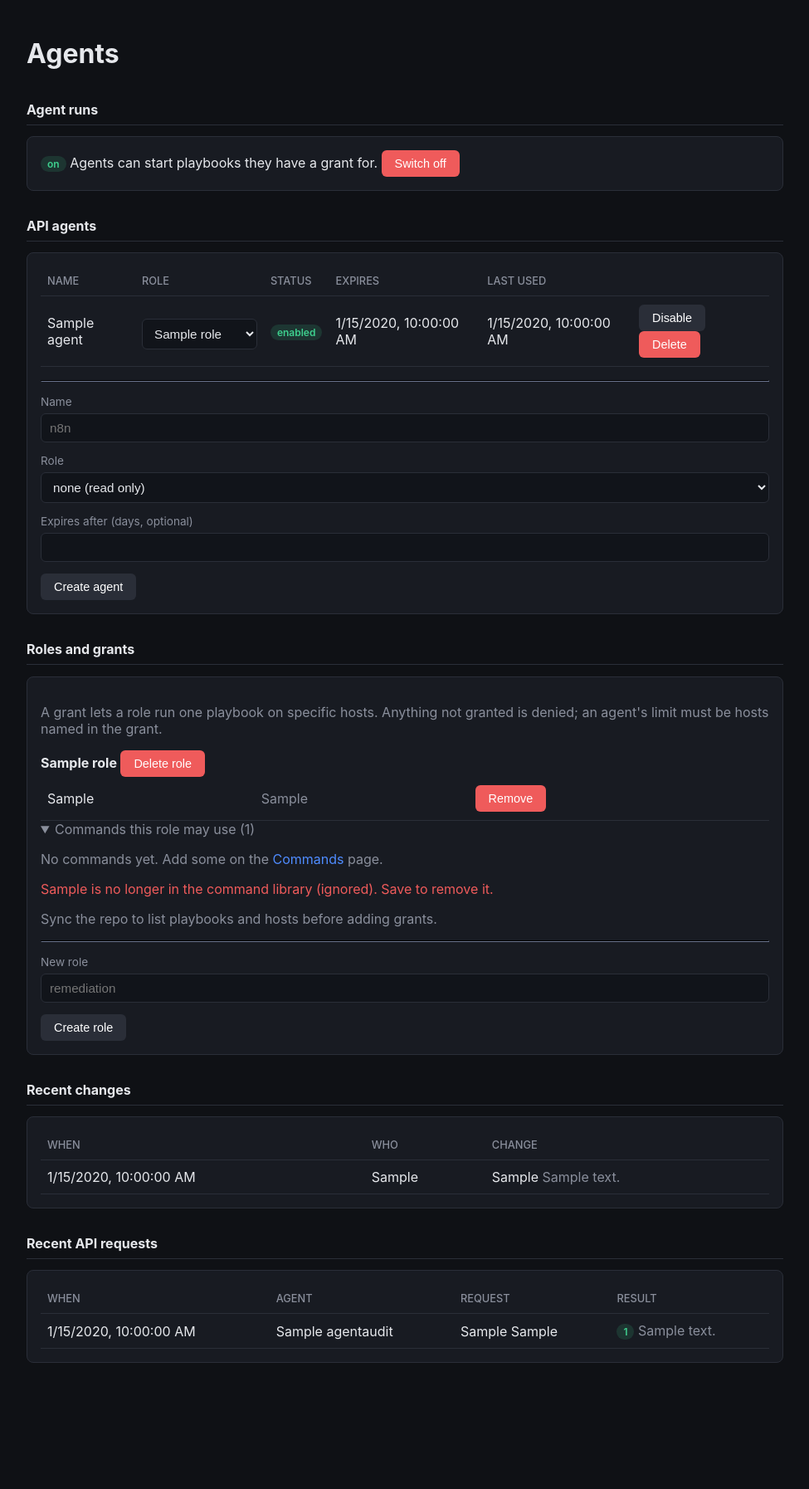
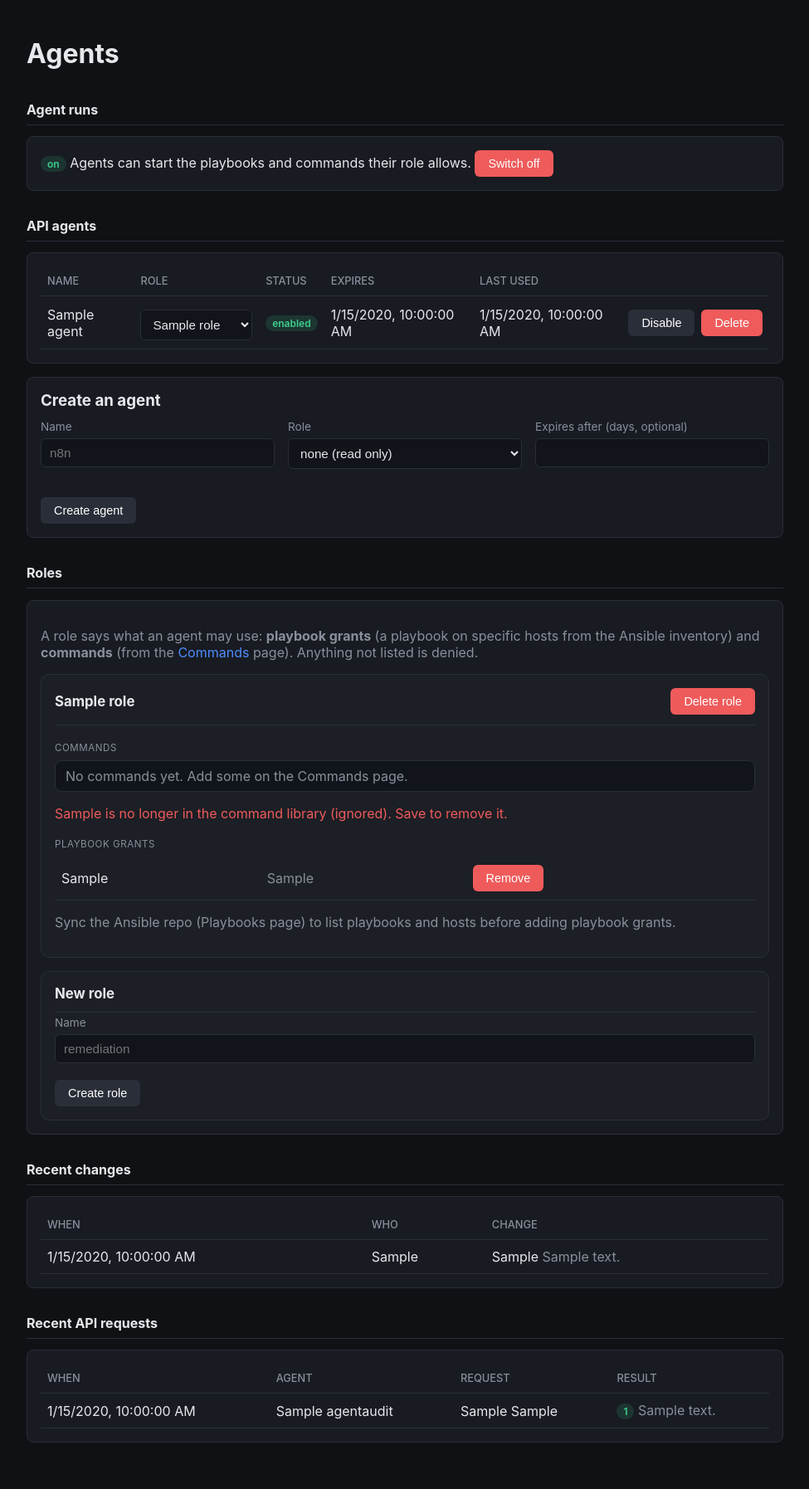
Before and after one commit to ccmpbll/ulmo, a FastAPI app: page /agents in a window 1280 px wide. Shown: the part 57-1851 px from the top of the page at 83% size, without its empty margins (152-1127 px from the left). Before the commit the page ends 1699 px from the top, so only its background shows below. Run offline with FastAPI, Linux system fonts and the light colour scheme; the visitor is signed in with stand-in values (Sample User, id 1); tables that the repository leaves empty hold one stand-in row (values such as "Sample post"); parts of the project's set-up code (start-up, migrations or seed data) failed here and were passed over.

Commit message:
Polish the Commands and Agents pages
- Actions that are links (Edit, View, New command, Download, Back, Cancel,
  Back to commands) are now buttons like Test connection and Delete: a.btn is
  laid out and coloured as a button, and rows of actions share one aligned
  layout.
- Picking commands for a host or role uses a scrollable list with each
  command's description (or where it runs), a highlighted ticked state and a
  filter box once there are more than six. The filter hides rows with a rule
  that beats display:flex, and ticked rows stay ticked while hidden.
- The host form is a grid with space before its buttons; the editor's text
  boxes are monospace and resizable; the Agents page's create-agent form
  matches.
- Roles are panels with their name and Delete button in a header, then
  Commands and Playbook grants as separate labelled sections.
- A host that offers more than four commands folds the list under "N
  commands" instead of printing them all.
- The kill switch text now mentions commands too.

Tests cover the pieces that are easy to break without a browser: the hidden
rule, the filter script loading and parsing, button markup on every page, the
folded list and where the filter box appears.

```diff
--- a/app/routers/agents.py
+++ b/app/routers/agents.py
@@ -34,10 +34,15 @@ def _page(request: Request, error: str | None = None, new_token: tuple[str, str]
             "roles": roles,
             "grants": {r.id: [g for g in grants if g.role_id == r.id] for r in roles},
             "library_commands": sorted(library.commands),
+            "command_items": [
+                (name, f"runs on {', '.join(library.hosts_offering(name))}" if library.hosts_offering(name) else "no host offers this yet")
+                for name in sorted(library.commands)
+            ],
             "role_commands": {r.id: sorted(c.command for c in role_commands if c.role_id == r.id) for r in roles},
             "offered_by": {name: library.hosts_offering(name) for name in library.commands},
             "playbooks": git_sync.list_playbooks(),
             "hosts": inventory.list_hosts(),
+            "host_items": [(h, "") for h in inventory.list_hosts()],
             "runs_enabled": agents.runs_enabled(),
             "audit": audit,
             "changes": changes,
--- a/app/routers/command_admin.py
+++ b/app/routers/command_admin.py
@@ -41,6 +41,10 @@ def _page(request: Request, error: str | None = None, ok: str | None = None, hos
         {
             "library": library,
             "commands": sorted(library.commands.values(), key=lambda t: t.id),
+            "command_items": [
+                (t.id, t.description + (f" · risk {t.risk}" if t.risk else ""))
+                for t in sorted(library.commands.values(), key=lambda t: t.id)
+            ],
             "hosts": sorted(library.hosts.values(), key=lambda h: h.name),
             "offered_by": {n: library.hosts_offering(n) for n in library.commands},
             "editing_host": library.hosts.get(host),
--- /dev/null
+++ b/app/static/filter.js
@@ -0,0 +1,9 @@
+// Filters a checklist as you type. Items hidden by the filter stay ticked and are still submitted.
+document.addEventListener("input", function (e) {
+  var box = e.target.closest ? e.target.closest("[data-filter]") : null;
+  if (!box) return;
+  var q = box.value.trim().toLowerCase();
+  document.querySelectorAll(box.getAttribute("data-filter") + " .check-item").forEach(function (item) {
+    item.hidden = q !== "" && item.textContent.toLowerCase().indexOf(q) === -1;
+  });
+});
--- a/app/static/style.css
+++ b/app/static/style.css
@@ -55,7 +55,7 @@ form label {
   font-size: 0.85rem;
   color: var(--muted);
 }
-form input, form select {
+form input, form select, form textarea {
   display: block;
   width: 100%;
   margin-top: 6px;
@@ -75,6 +75,10 @@ button, .btn {
   font-size: 0.9rem;
   cursor: pointer;
 }
+a.btn, summary.btn { display: inline-block; text-decoration: none; color: #fff; line-height: 1.2; }
+a.btn:hover { text-decoration: none; }
+summary.btn { list-style: none; }
+summary.btn::-webkit-details-marker { display: none; }
 button.secondary, .btn.secondary { background: #2a2e38; }
 button.danger, .btn.danger { background: var(--red); }
 button, .btn { transition: opacity 0.15s ease, transform 0.15s ease; }
@@ -195,3 +199,41 @@ pre.log {
 .settings-section h2 { font-size: 1rem; border-bottom: 1px solid var(--border); padding-bottom: 8px; }
 
 .user-row { display: flex; align-items: center; justify-content: space-between; padding: 8px 0; }
+
+/* Rows of buttons (and links that are buttons) */
+.actions { display: flex; flex-wrap: wrap; align-items: center; gap: 8px; }
+.actions form { margin: 0; }
+.form-actions { margin-top: 20px; }
+td.actions-cell { white-space: nowrap; }
+td.actions-cell .actions { flex-wrap: nowrap; justify-content: flex-end; }
+.section-head { display: flex; align-items: center; justify-content: space-between; gap: 12px; margin-bottom: 12px; }
+.section-head h3, .section-head h2 { margin: 0; }
+
+/* Forms: fields side by side where there is room */
+.form-grid { display: grid; grid-template-columns: repeat(auto-fit, minmax(200px, 1fr)); gap: 0 16px; }
+.subhead { font-size: 0.72rem; text-transform: uppercase; letter-spacing: 0.05em; color: var(--muted); margin: 20px 0 8px; }
+
+/* A list of things to tick: scrolls and filters instead of growing without end */
+.checklist { border: 1px solid var(--border); border-radius: 8px; background: #11141a; max-height: 260px; overflow-y: auto; }
+.check-item { display: flex; align-items: flex-start; gap: 12px; padding: 10px 12px; margin: 0; border-bottom: 1px solid var(--border); cursor: pointer; color: var(--text); font-size: 0.9rem; }
+.check-item[hidden] { display: none; }  /* without this, display:flex above would beat the hidden attribute */
+.check-item:last-child { border-bottom: none; }
+.check-item:hover { background: rgba(255, 255, 255, 0.03); }
+.check-item:has(input:checked) { background: rgba(79, 140, 255, 0.1); }
+.check-item input[type="checkbox"] { display: inline-block; width: auto; margin: 3px 0 0; flex: none; }
+.check-item .name { display: block; font-weight: 600; }
+.check-item .meta { display: block; color: var(--muted); font-size: 0.8rem; margin-top: 2px; }
+.check-filter { margin: 0 0 8px; }
+
+/* A role (or other grouped thing) on its own panel inside a card */
+.panel { border: 1px solid var(--border); border-radius: 10px; padding: 16px; margin-bottom: 16px; background: rgba(255, 255, 255, 0.015); }
+.panel:last-of-type { margin-bottom: 0; }
+.panel-head { display: flex; align-items: center; justify-content: space-between; gap: 12px; padding-bottom: 12px; margin-bottom: 4px; border-bottom: 1px solid var(--border); }
+.panel-head h3 { margin: 0; font-size: 1.05rem; }
+.panel details { margin: 12px 0 0; }
+.panel details > form { margin-top: 12px; }
+.empty { color: var(--muted); margin: 8px 0; }
+td details summary { cursor: pointer; color: var(--text); }
+td details[open] summary { margin-bottom: 4px; }
+pre.diff { background: #11141a; border: 1px solid var(--border); border-radius: 8px; padding: 12px; overflow-x: auto; font-size: 0.82rem; line-height: 1.5; }
+textarea.code { font-family: ui-monospace, SFMono-Regular, Menlo, monospace; font-size: 0.88rem; line-height: 1.5; resize: vertical; }
--- /dev/null
+++ b/app/templates/_macros.html
@@ -0,0 +1,19 @@
+{#
+  A scrollable list of checkboxes, with a filter box once there are many.
+  items: list of (value, detail) pairs; selected: the values to tick.
+#}
+{% macro checklist(id, field, items, selected, empty="Nothing to choose from yet.") %}
+{% if items | length > 6 %}
+<input type="search" class="check-filter" data-filter="#{{ id }}" placeholder="Filter {{ items | length }} items" aria-label="Filter the list" />
+{% endif %}
+<div class="checklist" id="{{ id }}">
+  {% for value, detail in items %}
+  <label class="check-item">
+    <input type="checkbox" name="{{ field }}" value="{{ value }}" {{ 'checked' if value in selected }} />
+    <span><span class="name">{{ value }}</span>{% if detail %}<span class="meta">{{ detail }}</span>{% endif %}</span>
+  </label>
+  {% else %}
+  <p class="empty" style="padding: 0 12px;">{{ empty }}</p>
+  {% endfor %}
+</div>
+{% endmacro %}
--- a/app/templates/agents.html
+++ b/app/templates/agents.html
@@ -1,4 +1,5 @@
 {% extends "base.html" %}
+{% from "_macros.html" import checklist %}
 {% block title %}Agents - ulmo{% endblock %}
 {% block content %}
 <div class="page-header"><h1>Agents</h1></div>
@@ -17,7 +18,7 @@
   <div class="card">
     <form method="post" action="/agent-runs/toggle">
       {% if runs_enabled %}
-      <span class="badge success">on</span> Agents can start playbooks they have a grant for.
+      <span class="badge success">on</span> Agents can start the playbooks and commands their role allows.
       <button type="submit" class="danger">Switch off</button>
       {% else %}
       <span class="badge failed">off</span> No agent can start a run. Reading and cancelling still work.
@@ -50,13 +51,11 @@
           <td><span class="badge {{ 'success' if a.enabled else 'cancelled' }}">{{ 'enabled' if a.enabled else 'disabled' }}</span></td>
           <td>{{ a.expires_at | local_time if a.expires_at else 'never' }}</td>
           <td>{{ a.last_used_at | local_time }}</td>
-          <td>
-            <form method="post" action="/agents/{{ a.id }}/toggle" style="display:inline">
-              <button type="submit" class="secondary">{{ 'Disable' if a.enabled else 'Enable' }}</button>
-            </form>
-            <form method="post" action="/agents/{{ a.id }}/delete" style="display:inline" onsubmit="return confirm('Delete agent {{ a.name }}? Its token stops working immediately.');">
-              <button type="submit" class="danger">Delete</button>
-            </form>
+          <td class="actions-cell">
+            <div class="actions">
+              <form method="post" action="/agents/{{ a.id }}/toggle"><button type="submit" class="secondary">{{ 'Disable' if a.enabled else 'Enable' }}</button></form>
+              <form method="post" action="/agents/{{ a.id }}/delete" onsubmit="return confirm('Delete agent {{ a.name }}? Its token stops working immediately.');"><button type="submit" class="danger">Delete</button></form>
+            </div>
           </td>
         </tr>
         {% else %}
@@ -64,8 +63,11 @@
         {% endfor %}
       </tbody>
     </table>
-    <hr style="border-color: var(--border); margin: 16px 0;" />
+  </div>
+  <div class="card">
+    <div class="section-head"><h3>Create an agent</h3></div>
     <form method="post" action="/agents">
+      <div class="form-grid">
         <label>Name<input type="text" name="name" required maxlength="40" placeholder="n8n" /></label>
         <label>Role
           <select name="role_id">
@@ -74,84 +76,83 @@
           </select>
         </label>
         <label>Expires after (days, optional)<input type="number" name="expires_days" min="1" /></label>
-      <button type="submit" class="secondary">Create agent</button>
+      </div>
+      <div class="actions form-actions"><button type="submit" class="secondary">Create agent</button></div>
     </form>
 </div>
 </div>
 
 <div class="settings-section">
-  <h2>Roles and grants</h2>
+  <h2>Roles</h2>
   <div class="card">
-    <p class="muted">A grant lets a role run one playbook on specific hosts. Anything not granted is denied; an agent's limit must be hosts named in the grant.</p>
+    <p class="muted">A role says what an agent may use: <strong>playbook grants</strong> (a playbook on specific hosts from the Ansible inventory) and <strong>commands</strong> (from the <a href="/commands">Commands</a> page). Anything not listed is denied.</p>
     {% for r in roles %}
-    <div class="role-block" style="margin-bottom:16px;">
-      <strong>{{ r.name }}</strong>
-      <form method="post" action="/roles/{{ r.id }}/delete" style="display:inline" onsubmit="return confirm('Delete role {{ r.name }}? Agents on it lose the ability to run anything.');">
+    <div class="panel">
+      <div class="panel-head">
+        <h3>{{ r.name }}</h3>
+        <form method="post" action="/roles/{{ r.id }}/delete" onsubmit="return confirm('Delete role {{ r.name }}? Agents on it lose the ability to run anything.');">
           <button type="submit" class="danger">Delete role</button>
         </form>
+      </div>
+
+      <div class="subhead">Commands</div>
+      <form method="post" action="/roles/{{ r.id }}/commands">
+        {{ checklist("role-commands-" ~ r.id, "commands", command_items, role_commands[r.id], "No commands yet. Add some on the Commands page.") }}
+        {% for name in role_commands[r.id] if name not in library_commands %}
+        <p class="error">{{ name }} is no longer in the command library (ignored). Save to remove it.</p>
+        {% endfor %}
+        {% if library_commands %}
+        <div class="actions form-actions"><button type="submit" class="secondary">Save commands</button></div>
+        {% endif %}
+      </form>
+
+      <div class="subhead">Playbook grants</div>
+      {% if grants[r.id] %}
       <table>
         <tbody>
           {% for g in grants[r.id] %}
           <tr>
             <td>{{ g.playbook }}</td>
             <td class="muted">{{ g.hosts.replace(',', ', ') }}</td>
-            <td>
-              <form method="post" action="/grants/{{ g.id }}/delete">
-                <button type="submit" class="danger">Remove</button>
-              </form>
+            <td class="actions-cell">
+              <form method="post" action="/grants/{{ g.id }}/delete"><button type="submit" class="danger">Remove</button></form>
             </td>
           </tr>
-          {% else %}
-          <tr><td colspan="3" class="muted">No grants: this role can read but not run.</td></tr>
           {% endfor %}
         </tbody>
       </table>
-      <details {{ 'open' if role_commands[r.id] }}>
-        <summary class="muted">Commands this role may use{% if role_commands[r.id] %} ({{ role_commands[r.id] | length }}){% endif %}</summary>
-        <form method="post" action="/roles/{{ r.id }}/commands">
-          {% for name in library_commands %}
-          <div>
-            <label class="tag-chip"><input type="checkbox" name="commands" value="{{ name }}" {{ 'checked' if name in role_commands[r.id] }} /> {{ name }}</label>
-            <span class="muted">{% if offered_by[name] %}runs on {{ offered_by[name] | join(', ') }}{% else %}no host offers this yet{% endif %}</span>
-          </div>
       {% else %}
-          <p class="muted">No commands yet. Add some on the <a href="/commands">Commands</a> page.</p>
-          {% endfor %}
-          {% for name in role_commands[r.id] if name not in library_commands %}
-          <p class="error">{{ name }} is no longer in the command library (ignored). Save to remove it.</p>
-          {% endfor %}
-          {% if library_commands %}<button type="submit" class="secondary">Save commands</button>{% endif %}
-        </form>
-      </details>
+      <p class="empty">No playbook grants: this role cannot run playbooks.</p>
+      {% endif %}
       {% if playbooks and hosts %}
       <details>
-        <summary class="muted">Add a grant</summary>
+        <summary class="btn secondary">Add a playbook grant</summary>
         <form method="post" action="/roles/{{ r.id }}/grants">
           <label>Playbook
             <select name="playbook">
               {% for pb in playbooks %}<option value="{{ pb.rel_path }}">{{ pb.rel_path }}</option>{% endfor %}
             </select>
           </label>
-          <div class="chip-list">
-            {% for h in hosts %}
-            <label class="tag-chip"><input type="checkbox" name="hosts" value="{{ h }}" /> {{ h }}</label>
-            {% endfor %}
-          </div>
-          <button type="submit" class="secondary">Add grant</button>
+          <div class="subhead">Hosts it may run on</div>
+          {{ checklist("grant-hosts-" ~ r.id, "hosts", host_items, [], "No hosts in the inventory.") }}
+          <div class="actions form-actions"><button type="submit" class="secondary">Add grant</button></div>
         </form>
       </details>
       {% else %}
-      <p class="muted">Sync the repo to list playbooks and hosts before adding grants.</p>
+      <p class="muted">Sync the Ansible repo (Playbooks page) to list playbooks and hosts before adding playbook grants.</p>
       {% endif %}
     </div>
     {% else %}
-    <p class="muted">No roles yet.</p>
+    <p class="empty">No roles yet.</p>
     {% endfor %}
-    <hr style="border-color: var(--border); margin: 16px 0;" />
+
+    <div class="panel">
+      <div class="panel-head"><h3>New role</h3></div>
       <form method="post" action="/roles">
-      <label>New role<input type="text" name="name" required maxlength="40" placeholder="remediation" /></label>
-      <button type="submit" class="secondary">Create role</button>
+        <label>Name<input type="text" name="name" required maxlength="40" placeholder="remediation" /></label>
+        <div class="actions form-actions"><button type="submit" class="secondary">Create role</button></div>
       </form>
+    </div>
   </div>
 </div>
 
--- a/app/templates/base.html
+++ b/app/templates/base.html
@@ -36,5 +36,6 @@
     {% block content %}{% endblock %}
   </main>
   <script src="/static/local-time.js?v={{ STATIC_VERSION }}"></script>
+  <script src="/static/filter.js?v={{ STATIC_VERSION }}"></script>
 </body>
 </html>
--- a/app/templating.py
+++ b/app/templating.py
@@ -33,7 +33,7 @@ templates.env.filters["local_time"] = local_time
 # style.css/local-time.js/logo.png picks up changes after a deploy without
 # needing a hard refresh. Content hash rather than mtime, since COPY in the
 # Docker build doesn't reliably preserve source file mtimes.
-_static_assets = [static_dir / "style.css", static_dir / "local-time.js", static_dir / "logo.png"]
+_static_assets = [static_dir / "style.css", static_dir / "local-time.js", static_dir / "filter.js", static_dir / "logo.png"]
 _hash = hashlib.sha256()
 for _asset in _static_assets:
     if _asset.exists():
```
Also changed, not shown: app/templates/command_edit.html (+11 -6 lines), app/templates/command_version.html (+13 -8 lines), app/templates/commands.html (+43 -26 lines), tests/test_agent_commands.py (+3 -1 lines), tests/test_command_library.py (+50 -0 lines). Lines whose indentation alone changed are shown as unchanged.
